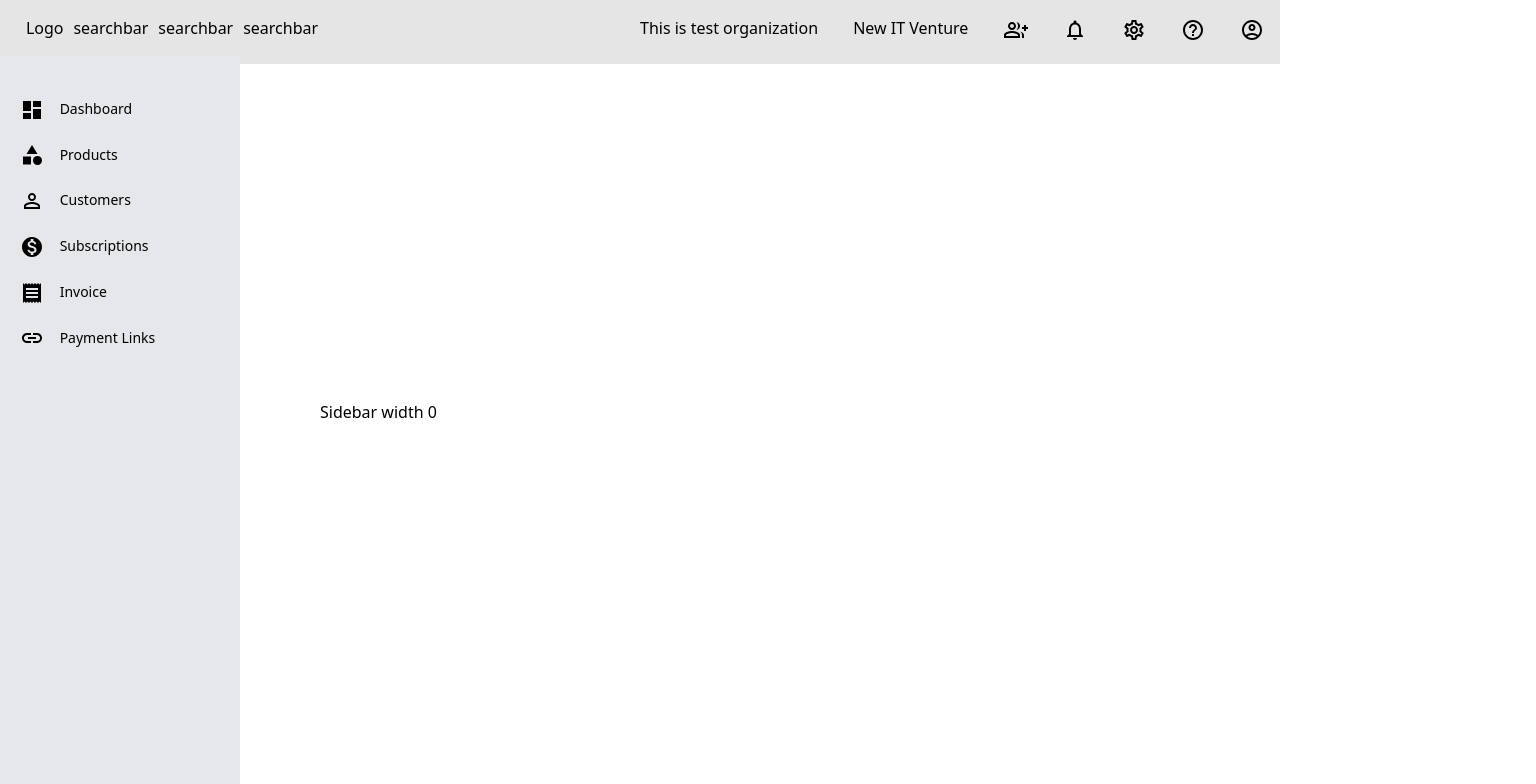
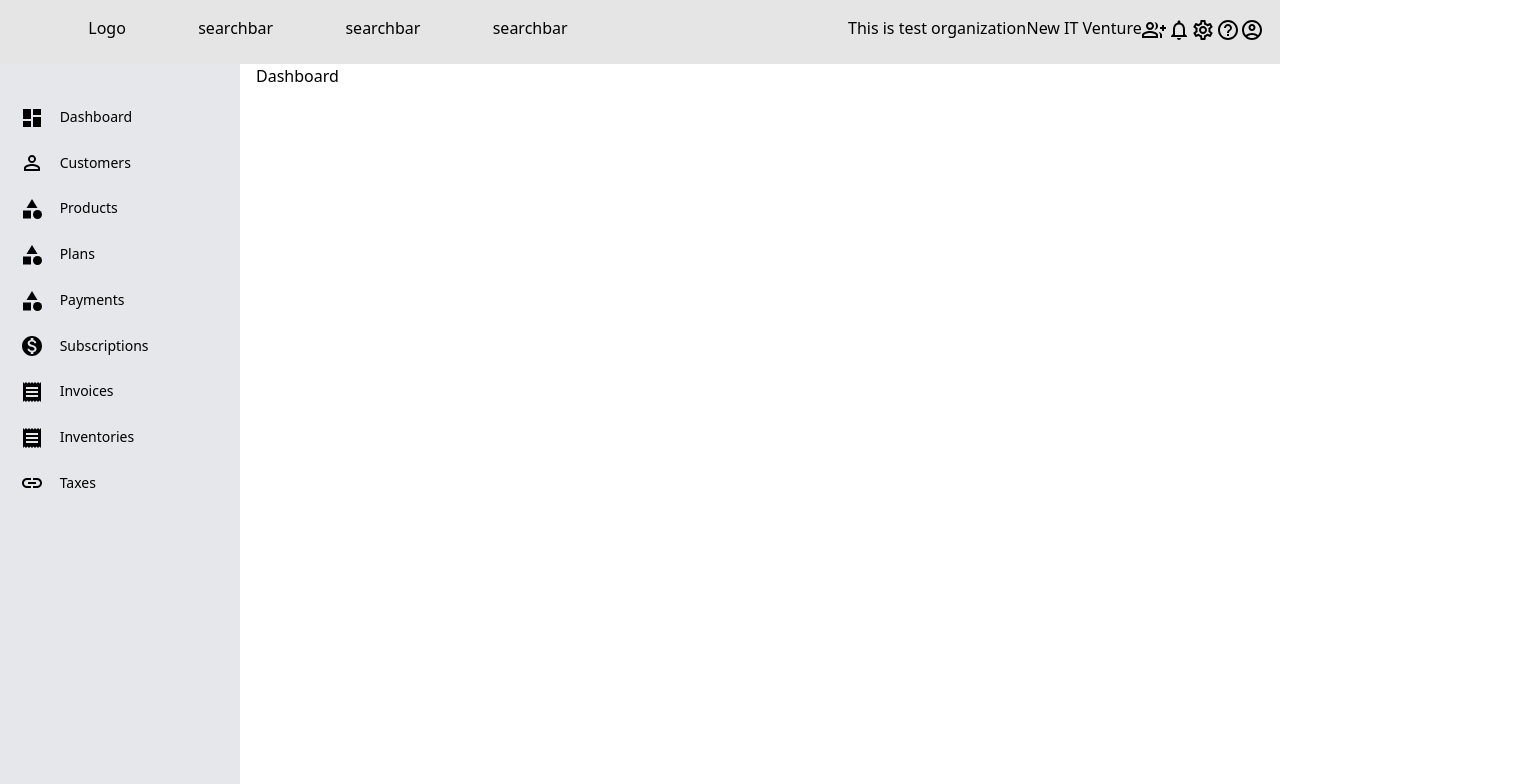
Before and after one commit to susantp/thamelui, a Next.js app: page / in a window 1280 px wide. Shown: the top 784 px of the page, 1536 px wide, since content can reach past the window. Built offline with nearby package versions, Linux system fonts and the light colour scheme.

Commit message:
layout designed

```diff
--- a/components/common/Content.jsx
+++ b/components/common/Content.jsx
@@ -1,10 +1,5 @@
-import React from 'react'
+import React from "react";
 
 export default function Content({ children }) {
-
-  return (
-    <>
-      {children}
-    </>
-  )
+  return <div className="container ml-64 mt-16  ">{children}</div>;
 }
--- a/components/common/Navbar.jsx
+++ b/components/common/Navbar.jsx
@@ -17,7 +17,7 @@ export default function Navbar() {
   return (
     <>
       <nav className=' flex flex-row justify-between flex-wrap p-4 w-full h-16 bg-neutral-200 fixed top-0' >
-        <div className="basis-1/4 flex flex-row justify-evenly flex-wrap  gap-y-3">
+        <div className="basis-2/4 flex flex-row justify-evenly flex-wrap  gap-y-3">
 
           <div><p>Logo</p></div>
           <div><p>searchbar</p></div>
@@ -27,7 +27,7 @@ export default function Navbar() {
         </div>
 
 
-        <div className='flex flex-row justify-between basis-2/4 ' >
+        <div className='flex flex-row justify-between basis-1/3 ' >
           <div className='text-1xl font-normal ' >This is test organization</div>
           <div className='text-1xl font-normal ' >New IT Venture</div>
           <div>
--- a/components/common/Sidebar.jsx
+++ b/components/common/Sidebar.jsx
@@ -1,59 +1,113 @@
-import React, { useEffect, useRef, useState } from 'react'
-import DashboardIcon from '@mui/icons-material/Dashboard'
-import PersonOutlineIcon from '@mui/icons-material/PersonOutline'
-import MonetizationOnIcon from '@mui/icons-material/MonetizationOn'
-import CategoryIcon from '@mui/icons-material/Category'
-import ReceiptIcon from '@mui/icons-material/Receipt'
-import LinkIcon from '@mui/icons-material/Link'
-import { useRecoilState } from 'recoil'
-import { themeState } from '../../store/atoms'
+import React, { useEffect, useRef, useState } from "react";
+import DashboardIcon from "@mui/icons-material/Dashboard";
+import PersonOutlineIcon from "@mui/icons-material/PersonOutline";
+import MonetizationOnIcon from "@mui/icons-material/MonetizationOn";
+import CategoryIcon from "@mui/icons-material/Category";
+import ReceiptIcon from "@mui/icons-material/Receipt";
+import LinkIcon from "@mui/icons-material/Link";
+import { useRecoilState } from "recoil";
+import { themeState } from "../../store/atoms";
+import Link from "next/link";
 
-export default function Sidebar ({ doUpdateSideBarWidth }) {
-  const [windowViewPort, setWindowViewPort] = useState(0)
-  const [sidebarWidth, setSidebarWidth] = useRecoilState(themeState)
-  const sideBarRef = useRef(null)
+export default function Sidebar({ doUpdateSideBarWidth }) {
+  const [windowViewPort, setWindowViewPort] = useState(0);
+  const [sidebarWidth, setSidebarWidth] = useRecoilState(themeState);
+  const sideBarRef = useRef(null);
   useEffect(() => {
-    function listenResize () {
-      setWindowViewPort(window.innerWidth)
+    function listenResize() {
+      setWindowViewPort(window.innerWidth);
       // setSidebarWidth(window.innerWidth)
-      setSidebarWidth(sideBarRef.current.offsetWidth)
+      setSidebarWidth(sideBarRef.current.offsetWidth);
     }
 
-    window.addEventListener('resize', listenResize)
+    window.addEventListener("resize", listenResize);
     return () => {
-      window.removeEventListener('resize', listenResize)
-    }
-  })
+      window.removeEventListener("resize", listenResize);
+    };
+  });
   return (
     <>
       <div
-        className="flex flex-col gap-5 w-60 fixed top-14 bg-gray-200 py-10	px-5	border-gray-300	 left-0 h-screen overflow-hidden"
-        ref={sideBarRef}>
-        <div>
-          <span><DashboardIcon/></span>
+        className="flex flex-col gap-5 w-60 fixed top-16 bg-gray-200 py-10	px-5	border-gray-300	 left-0 h-screen overflow-hidden"
+        ref={sideBarRef}
+      >
+        <Link href="/">
+          <div className="cursor-pointer hover:bg-blue-400  ">
+            <span>
+              <DashboardIcon />
+            </span>
             <span className="ml-3 text-sm"> Dashboard </span>
           </div>
+        </Link>
+        <Link href="/customers">
+          <div className="cursor-pointer hover:bg-blue-400 hover:m-0">
+            <span>
+              <PersonOutlineIcon />
+            </span>
+            <span className="ml-3 text-sm"> Customers </span>
+          </div>
+        </Link>
+
+        <Link>
           <div>
-          <span><CategoryIcon/></span>
+            <span>
+              <CategoryIcon />
+            </span>
             <span className="ml-3 text-sm"> Products </span>
           </div>
+        </Link>
+        <Link>
           <div>
-          <span><PersonOutlineIcon/></span>
-          <span className="ml-3 text-sm"> Customers </span>
+            <span>
+              <CategoryIcon />
+            </span>
+            <span className="ml-3 text-sm"> Plans </span>
           </div>
+        </Link>
+
+        <Link>
           <div>
-          <span><MonetizationOnIcon/></span>
+            <span>
+              <CategoryIcon />
+            </span>
+            <span className="ml-3 text-sm"> Payments </span>
+          </div>
+        </Link>
+
+        <Link>
+          <div>
+            <span>
+              <MonetizationOnIcon />
+            </span>
             <span className="ml-3 text-sm"> Subscriptions </span>
           </div>
+        </Link>
+        <Link>
           <div>
-          <span><ReceiptIcon/></span>
-          <span className="ml-3 text-sm"> Invoice </span>
+            <span>
+              <ReceiptIcon />
+            </span>
+            <span className="ml-3 text-sm"> Invoices </span>
           </div>
+        </Link>
+        <Link>
           <div>
-          <span><LinkIcon/></span>
-          <span className="ml-3 text-sm"> Payment Links </span>
+            <span>
+              <ReceiptIcon />
+            </span>
+            <span className="ml-3 text-sm"> Inventories </span>
           </div>
+        </Link>
+         <Link>
+         <div>
+          <span>
+            <LinkIcon />
+          </span>
+          <span className="ml-3 text-sm"> Taxes </span>
+        </div>
+         </Link>
+
       </div>
     </>
-  )
+  );
 }
--- a/pages/customer/index.js
+++ b/pages/customers/index.js
@@ -3,7 +3,9 @@ import Layout from '../../layout/Layout'
 export default function Index() {
   return (
     <Layout>
-        {/* <h1>customer</h1> */}
+        <div  >
+         customer index
+      </div>
     </Layout>
   )
 }
--- a/pages/index.js
+++ b/pages/index.js
@@ -3,11 +3,11 @@ import { useRecoilValue } from 'recoil'
 import { themeState } from '../store/atoms'
 
 export default function Index() {
-  const sidebarWidth = useRecoilValue(themeState)
   return (
     <Layout>
-       <div style={{ height: 2000 }} className="left-1/4 top-1/2 absolute">
-        Sidebar width {sidebarWidth}
+
+       <div>
+        Dashboard
       </div>
     </Layout>
   )
```
Also changed, not shown: pages/customers/[id].jsx (renamed from pages/customer/[id].jsx). Lines whose indentation alone changed are shown as unchanged.
